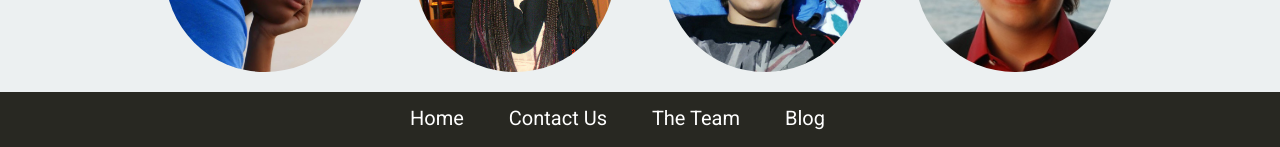
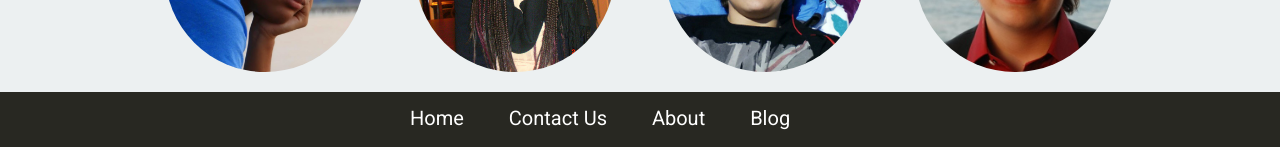
Before and after one commit to TeenTech/TeenTech.github.io, a Jekyll site: the page built from about.html, in a window 1280 px wide and 1002 px high. Shown: the part 852-999 px from the top of the window. Built offline with Jekyll 4.4.1, drawn with Linux system fonts in a browser that asks for light colours.

Commit message:
Fixed JS and tided up
Changed Team to About and fixed the jumping header on small screens

```diff
--- a/_includes/comps/head.html
+++ b/_includes/comps/head.html
@@ -1,47 +1,3 @@
-<style>
-	.pic {
-		height:200px;
-		width: 200px;
-		margin:0 auto;
-		background-size: cover;
-		background-position: 50% 50%;
-		border-radius: 200px;
-		text-align: center;
-		font-size: 1.1em;
-	}
-
-	.pic_name {
-		height:200px;
-		width: 200px;
-		border-radius:200px;
-		background-color: rgba(0, 0, 0, 0.00);
-		color: rgba(255, 255, 255, 0.00);
-
-	}
-	.pic_name span{
-		top:75px;
-		position:relative;
-	}
-
-	.pic_name:hover {
-		-webkit-animation: fadeInName 1s forwards;
-		animation: fadeInName 1s forwards;
-	}
-
-	@-webkit-keyframes fadeInName {
-		from {background-color: rgba(0, 0, 0, 0.00);
-			color: rgba(255, 255, 255, 0.00);}
-	    to {background-color: rgba(0, 0, 0, 0.25);
-		color: rgba(255, 255, 255, 1);}
-	}
-
-	@keyframes fadeInName {
-		from {background-color: rgba(0, 0, 0, 0.00);
-			color: rgba(255, 255, 255, 0.00);}
-	    to {background-color: rgba(0, 0, 0, 0.5);
-		color: rgba(255, 255, 255, 1);}
-	}
-</style>
 <div class="col">
 	<div class="pic" style="background-image:url({{include.name_url}});">
 		<div class="pic_name">
--- a/_includes/footer.html
+++ b/_includes/footer.html
@@ -7,7 +7,7 @@
 	        <a href="/contact/" style="color:white; text-decoration:none;">Contact Us</a>
 	    </span>
 	    <span class="page_link">
-	        <a href="/team/" style="color:white; text-decoration:none;">The Team</a>
+	        <a href="/about/" style="color:white; text-decoration:none;">About</a>
 	    </span>
 	    <span class="page_link">
 	        <a href="http://blog.teentechny.org" style="color:white; text-decoration:none;">Blog</a>
--- /dev/null
+++ b/_includes/scripts.js
@@ -0,0 +1,16 @@
+<script>
+
+	var title = document.getElementById('title');
+	var skyline = document.getElementById('skyline');
+	var titleOffset = parseInt(window.getComputedStyle(title, null).top)
+	titleOffset = titleOffset ? titleOffset : 0
+	var skylineOffset = parseInt(window.getComputedStyle(skyline, null).top)
+	skylineOffset = skylineOffset ? skylineOffset : 0
+
+	function parallax(){
+	  title.style.top = -(window.pageYOffset / 8 - titleOffset)+'px';
+	  skyline.style.top = -(window.pageYOffset / 4 - skylineOffset)+'px';
+	}
+	window.addEventListener("scroll", parallax, false);
+
+</script>
--- a/_layouts/main.html
+++ b/_layouts/main.html
@@ -10,6 +10,7 @@
     {{ content }}
 
     {% include footer.html %}
+	{% include scripts.js %}
 
     </body>
 </html>
--- a/_layouts/page.html
+++ b/_layouts/page.html
@@ -14,6 +14,7 @@
 		</div>
 
 		{% include footer.html %}
+		{% include scripts.js %}
 
 	</body>
 </html>
--- a/css/main.css
+++ b/css/main.css
@@ -195,6 +195,52 @@ FAQ styles
 }
 
 
+/* ===========================================
+ Team head styles
+=========================================== */
+.pic {
+	height:200px;
+	width: 200px;
+	margin:0 auto;
+	background-size: cover;
+	background-position: 50% 50%;
+	border-radius: 200px;
+	text-align: center;
+	font-size: 1.1em;
+}
+
+.pic_name {
+	height:200px;
+	width: 200px;
+	border-radius:200px;
+	background-color: rgba(0, 0, 0, 0.00);
+	color: rgba(255, 255, 255, 0.00);
+
+}
+.pic_name span{
+	top:75px;
+	position:relative;
+}
+
+.pic_name:hover {
+	-webkit-animation: fadeInName 1s forwards;
+	animation: fadeInName 1s forwards;
+}
+
+@-webkit-keyframes fadeInName {
+	from {background-color: rgba(0, 0, 0, 0.00);
+		color: rgba(255, 255, 255, 0.00);}
+    to {background-color: rgba(0, 0, 0, 0.25);
+	color: rgba(255, 255, 255, 1);}
+}
+
+@keyframes fadeInName {
+	from {background-color: rgba(0, 0, 0, 0.00);
+		color: rgba(255, 255, 255, 0.00);}
+    to {background-color: rgba(0, 0, 0, 0.5);
+	color: rgba(255, 255, 255, 1);}
+}
+
 
 /* ===========================================
 Footer styles
@@ -231,7 +277,7 @@ Partner Logo styles
 /* ===========================================
 Media
 =========================================== */
-@media only screen and (max-device-width: 500px)  {
+@media only screen and (max-device-width: 570px)  {
 	.faq_col{
 		width: 100%;
 	}
@@ -246,7 +292,7 @@ Media
 	}
 }
 
-@media only screen and (max-device-width: 360px)  {
+@media only screen and (max-device-width: 480px)  {
 	#skyline {
 		top: 40px;
 	}
```
Also changed, not shown: _includes/head.html (+0 -10 lines), about.html (renamed from team.html).
